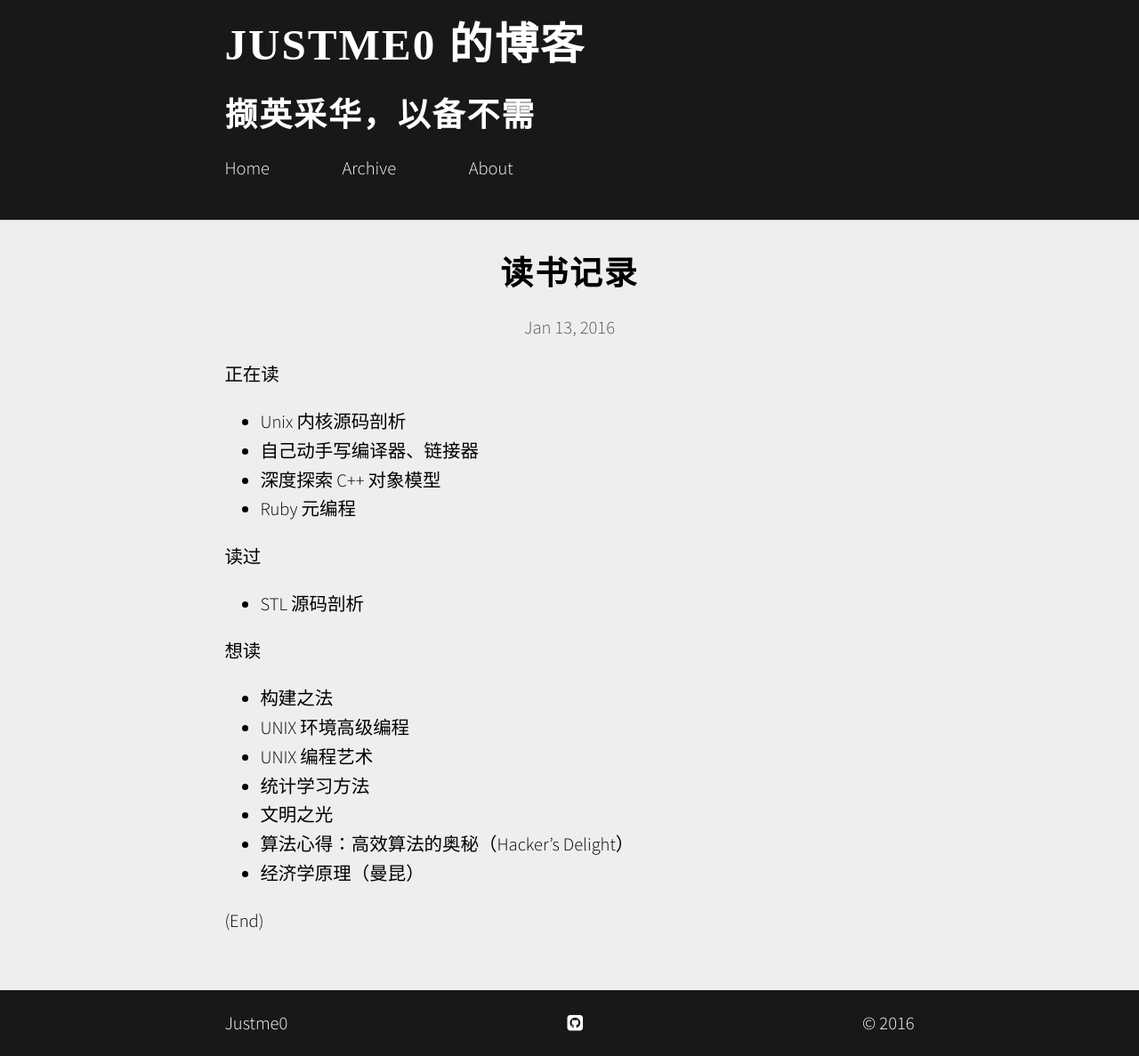
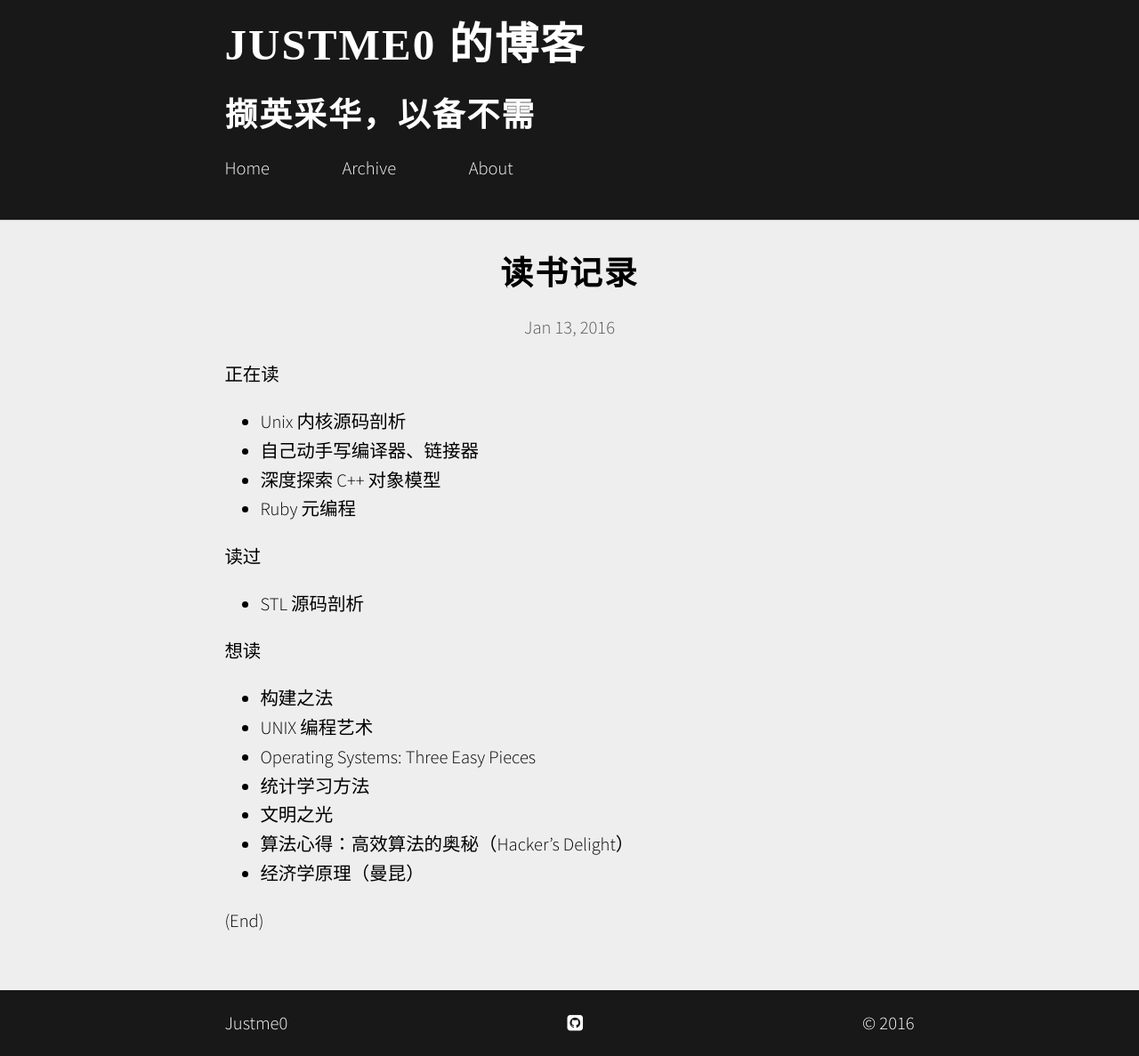
Before and after one commit to Justme0/justme0.github.io, a Jekyll site: the page built from _posts/2016-01-13-book.md, in a window 1280 px wide. Shown: the whole page at 89% size. Built offline with Jekyll 4.4.1, drawn with Linux system fonts in a browser that asks for light colours; nearby versions of some CDN libraries; some web fonts are replaced; comment, search, counter and statistics services are not loaded.

Commit message:
Update book list

```diff
--- a/_posts/2016-01-13-book.md
+++ b/_posts/2016-01-13-book.md
@@ -17,8 +17,8 @@ comments: true
 想读
 
 * 构建之法
-* UNIX 环境高级编程
 * UNIX 编程艺术
+* Operating Systems: Three Easy Pieces
 * 统计学习方法
 * 文明之光
 * 算法心得：高效算法的奥秘（Hacker's Delight）
```
